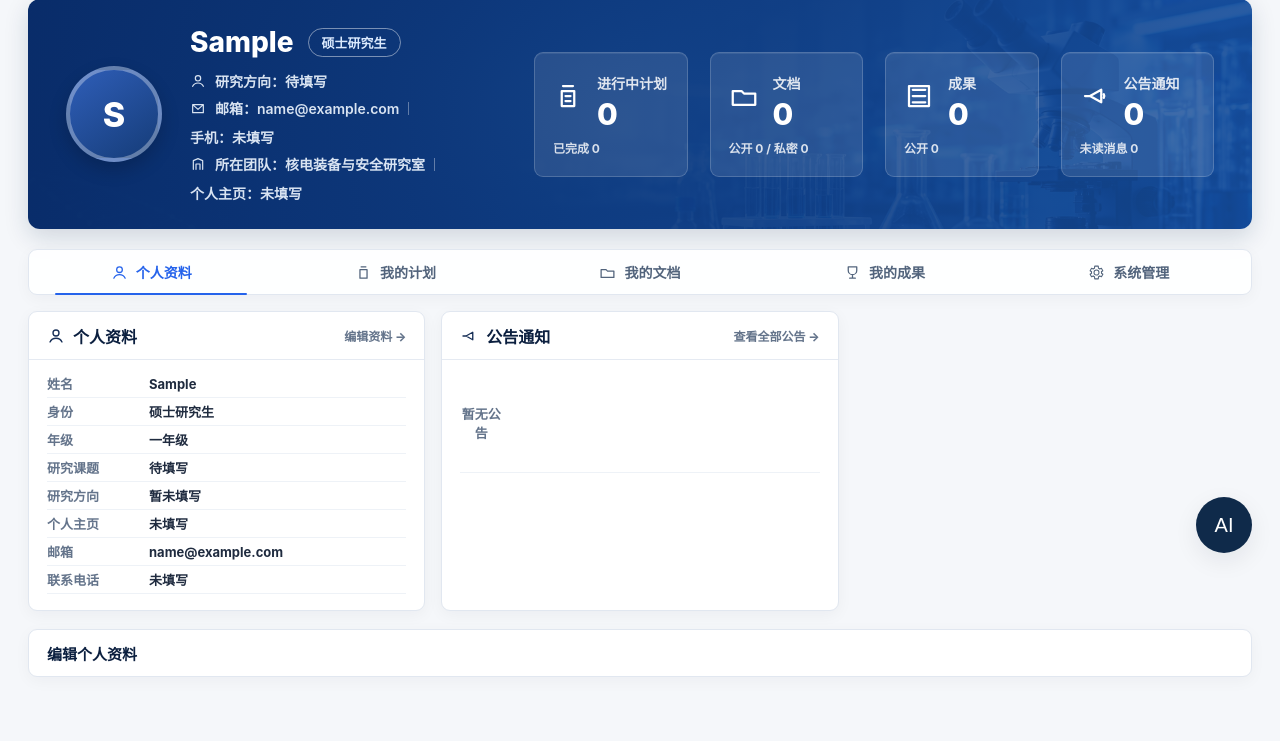
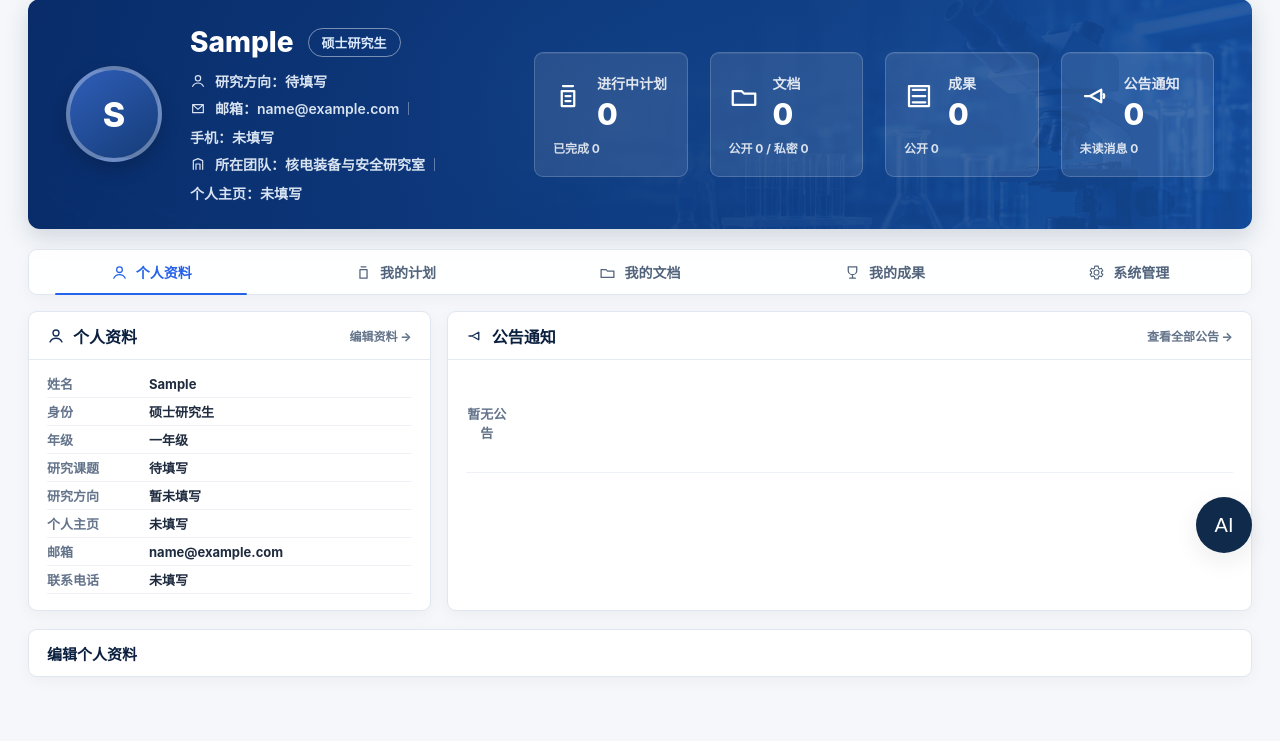
Before and after one commit to chudaixiake/Lab_hub, a Django app: page /my/ in a window 1280 px wide. Shown: the part 219-960 px from the top of the page. Run offline with Django 5.2, Linux system fonts and the light colour scheme; the visitor is signed in with stand-in values (Sample User, id 1); data comes from the database, SQL or seed files in the repository; data that the repository does not hold is empty.

Commit message:
修复个人资料页面布局，优化两列显示比例

```diff
--- a/static/css/labhub.css
+++ b/static/css/labhub.css
@@ -3986,8 +3986,11 @@ tr:hover td { background: #fbfdff; }
 }
 .workspace-grid {
   display: grid;
-  grid-template-columns: repeat(3, minmax(0, 1fr));
+  grid-template-columns: repeat(auto-fit, minmax(360px, 1fr));
   gap: 16px;
+}
+.workspace-grid.cols-2 {
+  grid-template-columns: minmax(0, 1fr) minmax(0, 2fr);
 }
 .workspace-card {
   min-height: 276px;
--- a/templates/lab_management/my_page.html
+++ b/templates/lab_management/my_page.html
@@ -76,7 +76,7 @@
         {% if user.is_superuser or profile.can_post_announcement %}<a class="{% if active_tab == 'management' %}active{% endif %}" href="?tab=management"><svg viewBox="0 0 24 24" fill="none"><path d="M12 15.5a3.5 3.5 0 1 0 0-7 3.5 3.5 0 0 0 0 7ZM19 12a7 7 0 0 0-.1-1l2-1.5-2-3.4-2.4 1a7 7 0 0 0-1.7-1L14.5 3h-5l-.4 3.1a7 7 0 0 0-1.7 1l-2.4-1-2 3.4L5 11a7 7 0 0 0 0 2l-2 1.5 2 3.4 2.4-1a7 7 0 0 0 1.7 1l.4 3.1h5l.4-3.1a7 7 0 0 0 1.7-1l2.4 1 2-3.4-2-1.5a7 7 0 0 0 .1-1Z" stroke="currentColor" stroke-width="1.5" stroke-linejoin="round"/></svg>系统管理</a>{% endif %}
     </nav>
 
-    <div class="workspace-grid">
+    <div class="workspace-grid {% if active_tab == 'profile' %}cols-2{% endif %}">
         {% if active_tab == 'profile' %}
         <section class="workspace-card" id="profile">
             <div class="workspace-card-head">
```
